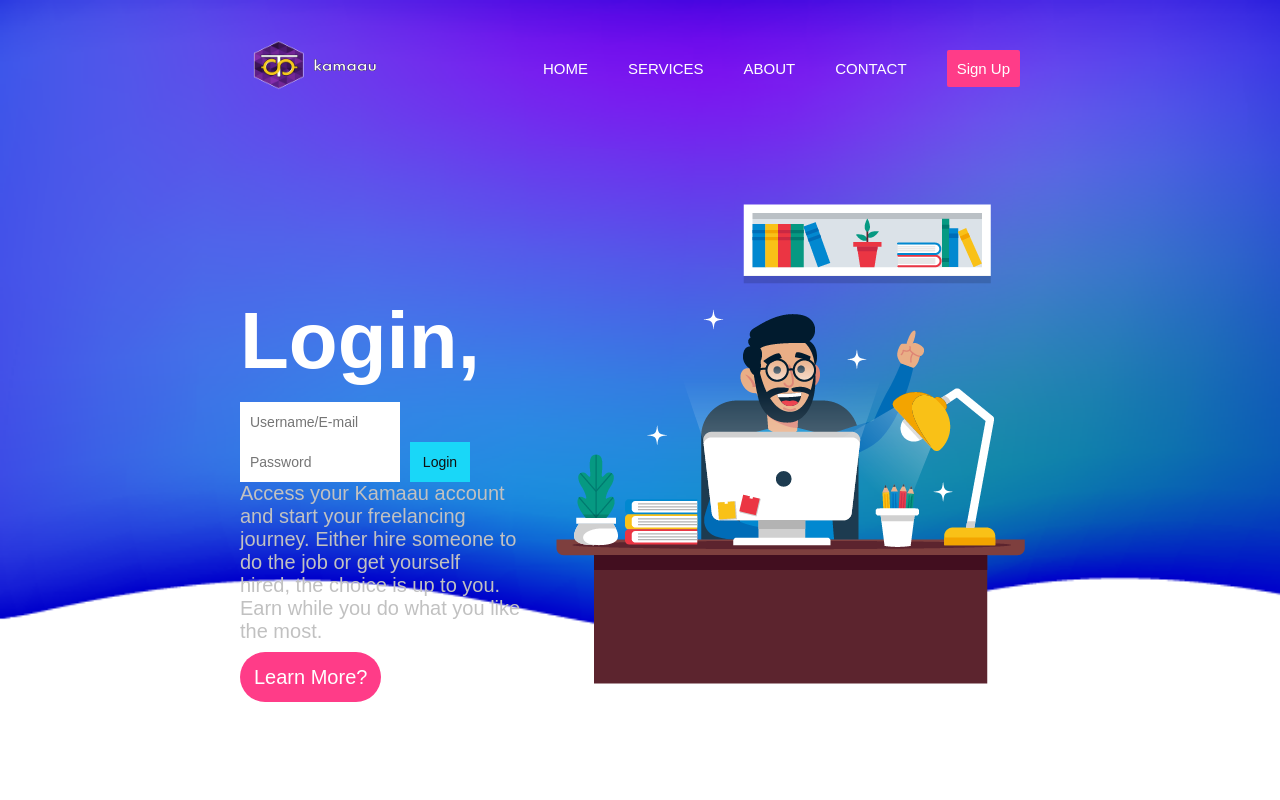
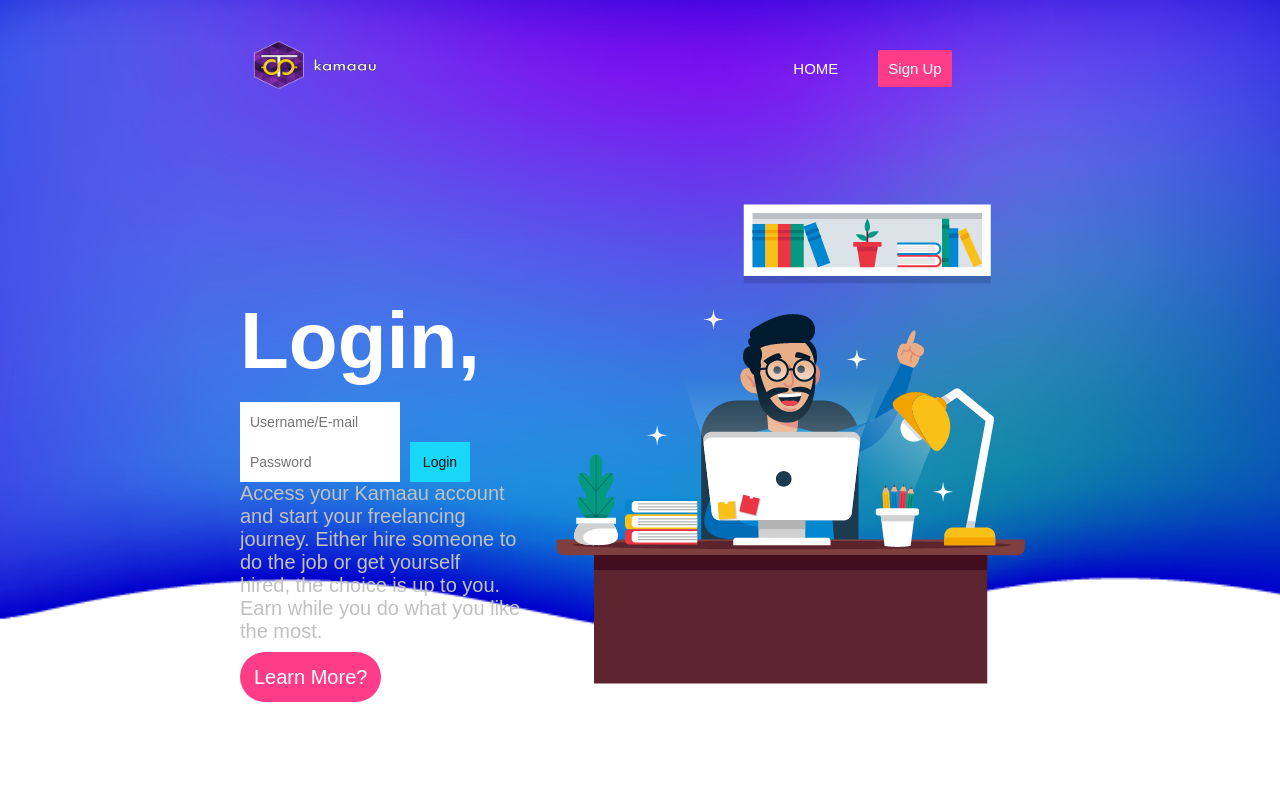
Before and after one commit to shankarjung/Projects, a PHP site: page /index.php in a window 1280 px wide. Run offline with PHP 8.4, Linux system fonts and the light colour scheme.

Commit message:
PHP | MySQL | HTML | CSS

```diff
--- a/COMPLETE_USER_REGISTRATION_PHP_MYSQL_SHRESTHA_YOGESH/header.php
+++ b/COMPLETE_USER_REGISTRATION_PHP_MYSQL_SHRESTHA_YOGESH/header.php
@@ -34,9 +34,6 @@
 						else {
 							echo '<ul>
 									<li><a href="index.php">HOME</a></li>
-									<li><a href="">SERVICES</a></li>
-									<li><a href="">ABOUT</a></li>
-									<li><a href="">CONTACT</a></li>
 									<li><a href="signup.php" class="btn">Sign&nbsp;Up</a></li>
 								</ul>';
 						}
```
